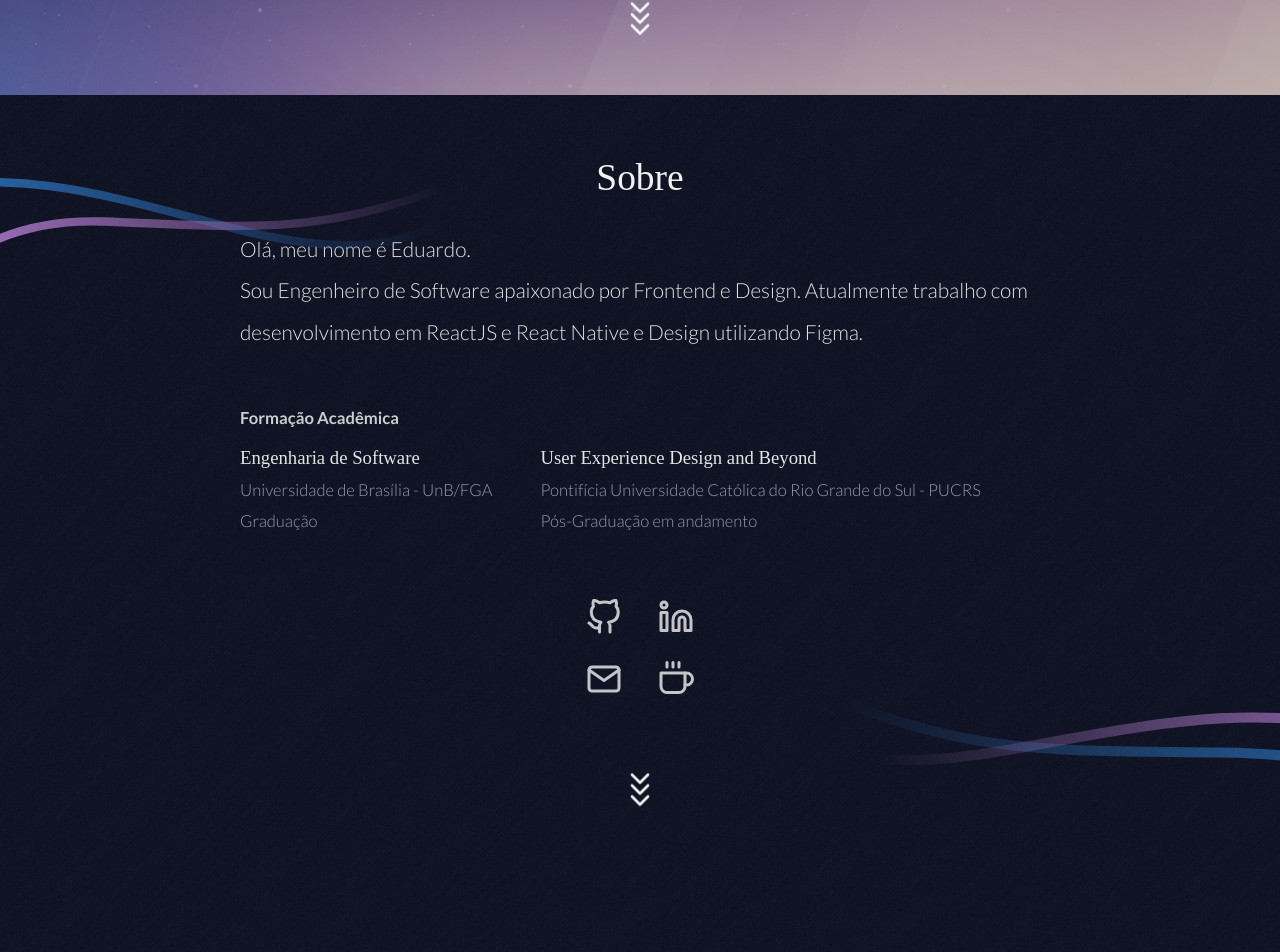
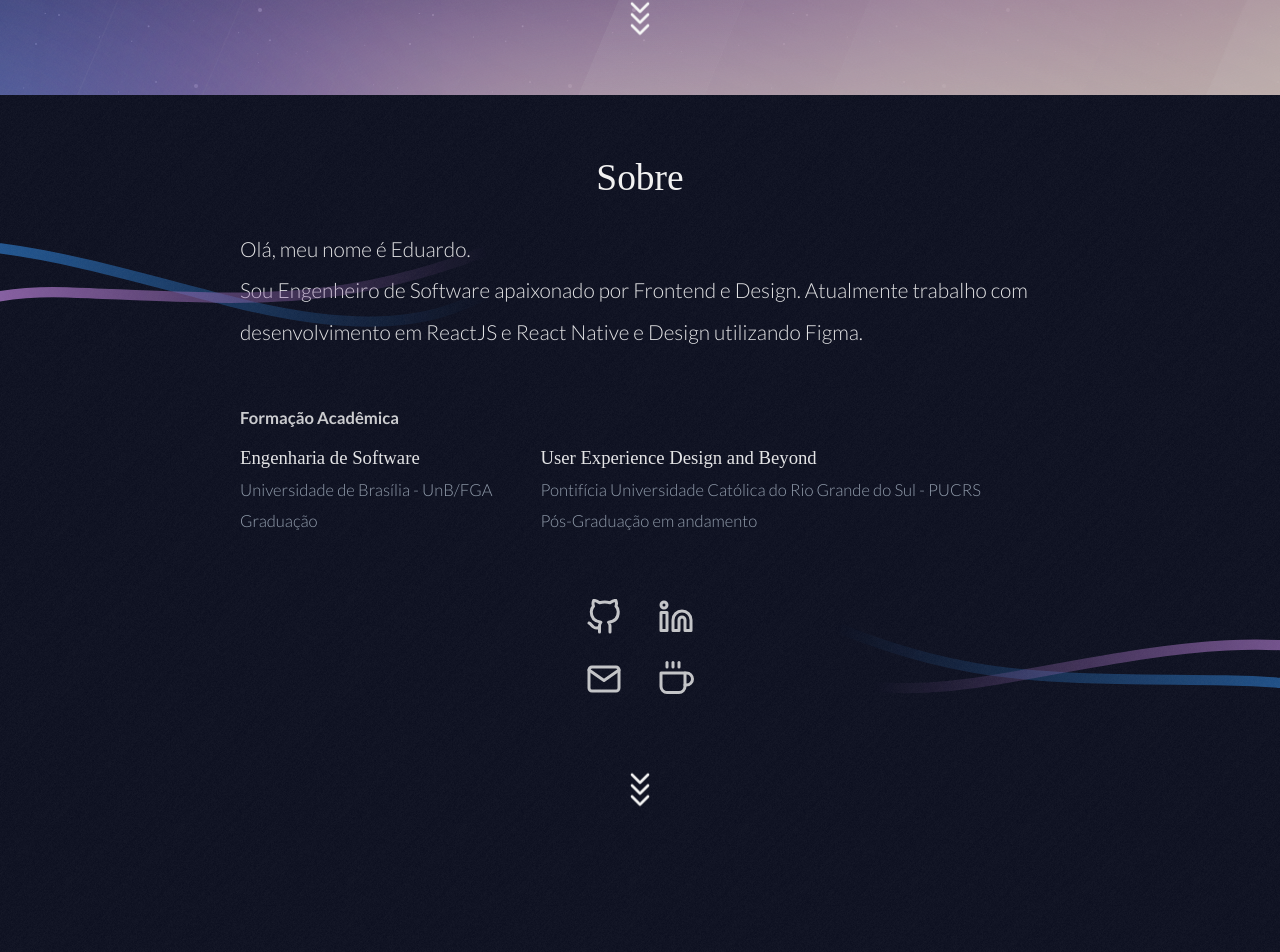
Before and after one commit to eduqg/eduqg.github.io, a Next.js app: page / in a window 1280 px wide. Shown: the part 705-1657 px from the top of the page. Built offline with nearby package versions, Linux system fonts and the light colour scheme; a web font is replaced by a local one.

Commit message:
Little change on image with and height

```diff
--- a/src/components/About/index.tsx
+++ b/src/components/About/index.tsx
@@ -1,5 +1,4 @@
-import React from 'react'
-import { useCallback } from 'react'
+import React, { useCallback } from 'react'
 import { FiGithub, FiLinkedin, FiMail, FiCoffee, FiChevronDown } from 'react-icons/fi'
 
 import { mailToLink } from '@/utils/emailMessage'
@@ -111,15 +110,15 @@ const About: React.FC<IAboutProps> = ({ scrollToContent }) => {
 
       <img
         src="about/waves1.svg"
-        width="503"
-        height="167"
+        width="768"
+        height="311"
         alt="Ondas Esquerda"
         className="wavesLeft"
       />
       <img
         src="about/waves2.svg"
-        width="503"
-        height="167"
+        width="768"
+        height="311"
         alt="Ondas Direita"
         className="wavesRight"
       />
```
